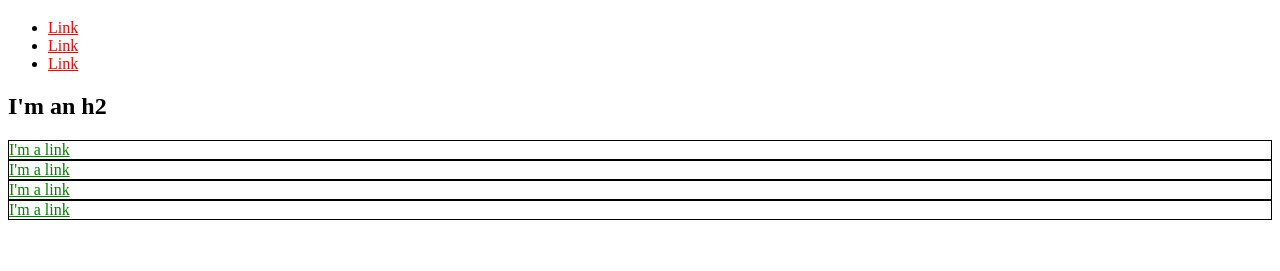
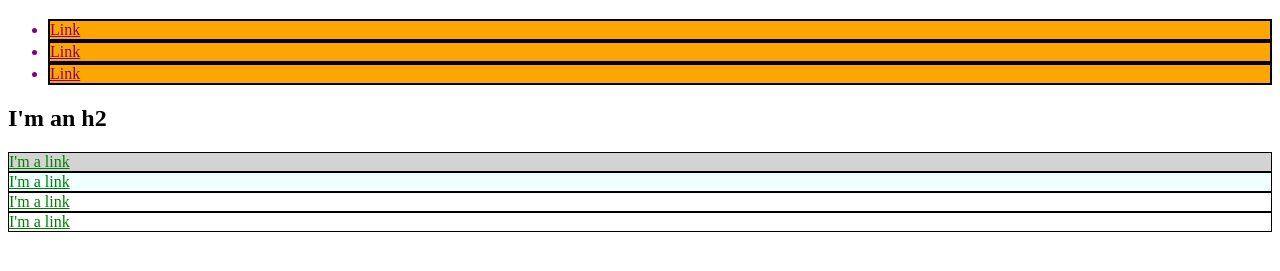
Before and after one commit to ctzitzas/ctzitzas.github.io, a plain HTML site: page index.html in a window 1280 px wide. Shown: the part 61-332 px from the top of the page. Drawn offline with Linux system fonts and the light colour scheme.

Commit message:
Clean up code with css, add classes and ids

```diff
--- a/index.html
+++ b/index.html
@@ -3,32 +3,59 @@
   <head>
     <title>Test Page: Don't Panic</title>
     <meta charset="utf-8">
+    <style type="text/css">
+      a {
+        color: red;
+      }
+      .bio-box {
+        border: 1px solid black;
+      }
+      .bio-box a {
+        color: green;
+      }
+      #exec-bio {
+        background-color: lightgray;
+      }
+      .emp-bio {
+        background-color: azure;
+      }
+      li {
+        border: 2px solid black;
+        color: purple;
+      }
+      li a {
+        color: purple;
+      }
+      .links {
+        background-color: orange;
+      }
+    </style>
   </head>
   <body>
     <h1>I'm an h1</h1>
     <ul>
-      <li>
-        <a href="http://example.com/" style="color: red;">Link</a>
+      <li class="links">
+        <a href="http://example.com/">Link</a>
       </li>
-      <li>
-        <a href="http://example.com/" style="color: red;">Link</a>
+      <li class="links">
+        <a href="http://example.com/">Link</a>
       </li>
-      <li>
-        <a href="http://example.com/" style="color: red;">Link</a>
+      <li class="links">
+        <a href="http://example.com/">Link</a>
       </li>
     </ul>
     <h2>I'm an h2</h2>
-    <div style="border: 1px solid black;">
-      <a href="http://example.com/" style="color: green;">I'm a link</a>
+    <div id="exec-bio" class="bio-box">
+      <a href="http://example.com/">I'm a link</a>
     </div>
-    <div style="border: 1px solid black;">
-      <a href="http://example.com/" style="color: green;">I'm a link</a>
+    <div class="bio-box emp-bio">
+      <a href="http://example.com/">I'm a link</a>
     </div>
-    <div style="border: 1px solid black;">
-      <a href="http://example.com/" style="color: green;">I'm a link</a>
+    <div class="bio-box">
+      <a href="http://example.com/">I'm a link</a>
     </div>
-    <div style="border: 1px solid black;">
-      <a href="http://example.com/" style="color: green;">I'm a link</a>
+    <div class="bio-box">
+      <a href="http://example.com/">I'm a link</a>
     </div>
   </body>
 </html>
```
